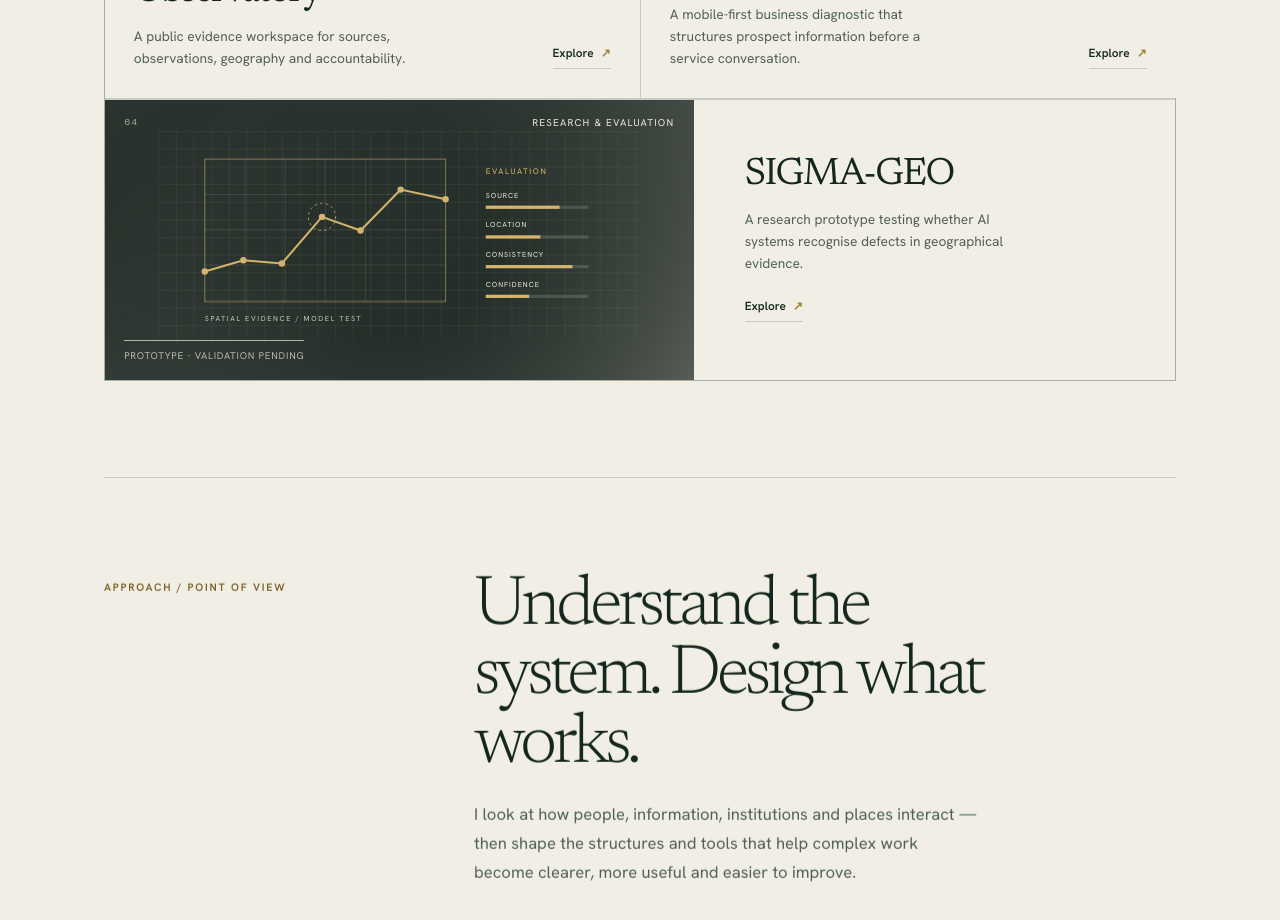
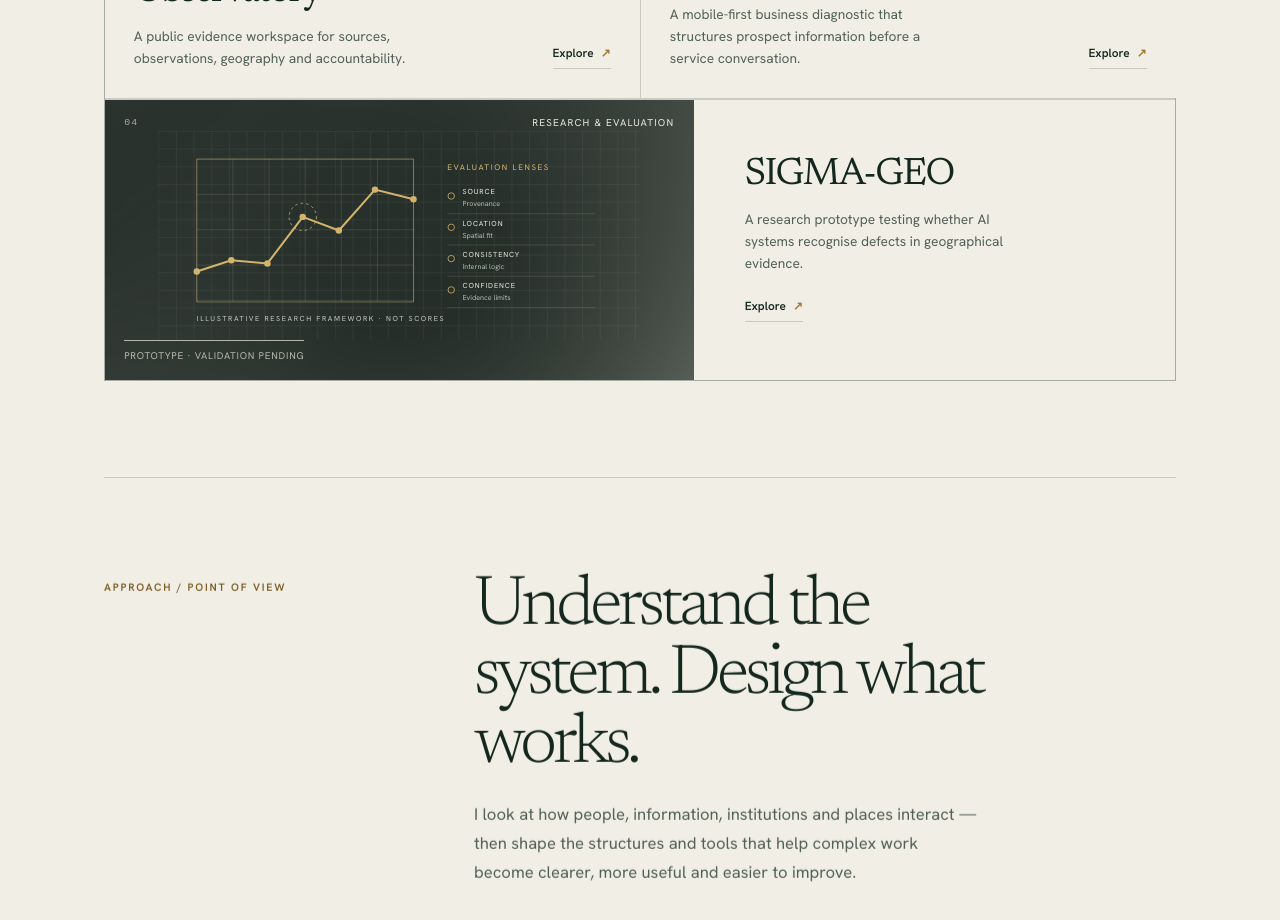
Before and after one commit to mrzulqarnainnadabo/zulqarnain-nadabo, a Next.js app: page / in a window 1280 px wide. Shown: the part 1940-2860 px from the top of the page. Built offline with nearby package versions, Linux system fonts and the light colour scheme.

Commit message:
Clarify SIGMA-GEO research illustration without implied scores

```diff
--- a/components/CaseStudies.jsx
+++ b/components/CaseStudies.jsx
@@ -99,6 +99,12 @@ function FirstLineArtwork() {
 }
 
 function SigmaArtwork() {
+  const lenses = [
+    ['SOURCE', 'Provenance'],
+    ['LOCATION', 'Spatial fit'],
+    ['CONSISTENCY', 'Internal logic'],
+    ['CONFIDENCE', 'Evidence limits'],
+  ];
   return (
     <svg viewBox="0 0 600 260" className="project-svg sigma-diagram" aria-hidden="true">
       <defs>
@@ -107,25 +113,26 @@ function SigmaArtwork() {
         </pattern>
       </defs>
       <rect width="600" height="260" fill="url(#sigma-grid)" />
-      <g transform="translate(58 35)">
-        <path d="M0 0H300V178H0Z" fill="none" stroke="#d4b46d" strokeOpacity=".55" />
-        {Array.from({length:5},(_,i)=><path key={i} d={`M0 ${i*44}H300`} stroke="currentColor" strokeOpacity=".16" />)}
-        {Array.from({length:7},(_,i)=><path key={i} d={`M${i*50} 0V178`} stroke="currentColor" strokeOpacity=".16" />)}
-        <path className="sigma-trace" d="M0 140L48 126L96 130L146 72L194 89L244 38L300 50" fill="none" stroke="#d4b46d" strokeWidth="2.5" />
-        {[[0,140],[48,126],[96,130],[146,72],[194,89],[244,38],[300,50]].map(([x,y],i)=><circle key={i} cx={x} cy={y} r="4" fill="#d4b46d" />)}
-        <circle cx="146" cy="72" r="17" fill="none" stroke="#d4b46d" strokeDasharray="3 4" />
+      <g transform="translate(48 35)">
+        <path d="M0 0H270V178H0Z" fill="none" stroke="#d4b46d" strokeOpacity=".55" />
+        {Array.from({length:5},(_,i)=><path key={i} d={`M0 ${i*44}H270`} stroke="currentColor" strokeOpacity=".16" />)}
+        {Array.from({length:7},(_,i)=><path key={i} d={`M${i*45} 0V178`} stroke="currentColor" strokeOpacity=".16" />)}
+        <path className="sigma-trace" d="M0 140L43 126L88 130L132 72L177 89L222 38L270 50" fill="none" stroke="#d4b46d" strokeWidth="2.5" />
+        {[[0,140],[43,126],[88,130],[132,72],[177,89],[222,38],[270,50]].map(([x,y],i)=><circle key={i} cx={x} cy={y} r="4" fill="#d4b46d" />)}
+        <circle cx="132" cy="72" r="17" fill="none" stroke="#d4b46d" strokeDasharray="3 4" />
       </g>
-      <g transform="translate(408 53)">
-        <text x="0" y="0" fill="#d4b46d" fontSize="10" letterSpacing="2">EVALUATION</text>
-        {['SOURCE','LOCATION','CONSISTENCY','CONFIDENCE'].map((label,i)=>(
-          <g key={label} transform={`translate(0 ${30+i*37})`}>
-            <text x="0" y="0" fill="#e9e6dc" fontSize="9" letterSpacing="1.2">{label}</text>
-            <rect x="0" y="10" width="128" height="4" fill="#e9e6dc" fillOpacity=".16" />
-            <rect x="0" y="10" width={[92,68,108,54][i]} height="4" fill="#d4b46d" />
+      <g transform="translate(360 48)">
+        <text x="0" y="0" fill="#d4b46d" fontSize="10" letterSpacing="2">EVALUATION LENSES</text>
+        {lenses.map(([label,detail],i)=>(
+          <g key={label} transform={`translate(0 ${30+i*39})`}>
+            <circle cx="5" cy="3" r="4" fill="none" stroke="#d4b46d" />
+            <text x="19" y="1" fill="#e9e6dc" fontSize="9" letterSpacing="1.1">{label}</text>
+            <text x="19" y="16" fill="#aebbb0" fontSize="9">{detail}</text>
+            <path d="M0 25H184" stroke="currentColor" strokeOpacity=".16" />
           </g>
         ))}
       </g>
-      <text x="58" y="237" fill="#c2c9c0" fontSize="9" letterSpacing="2">SPATIAL EVIDENCE / MODEL TEST</text>
+      <text x="48" y="237" fill="#c2c9c0" fontSize="9" letterSpacing="2">ILLUSTRATIVE RESEARCH FRAMEWORK · NOT SCORES</text>
     </svg>
   );
 }
```
